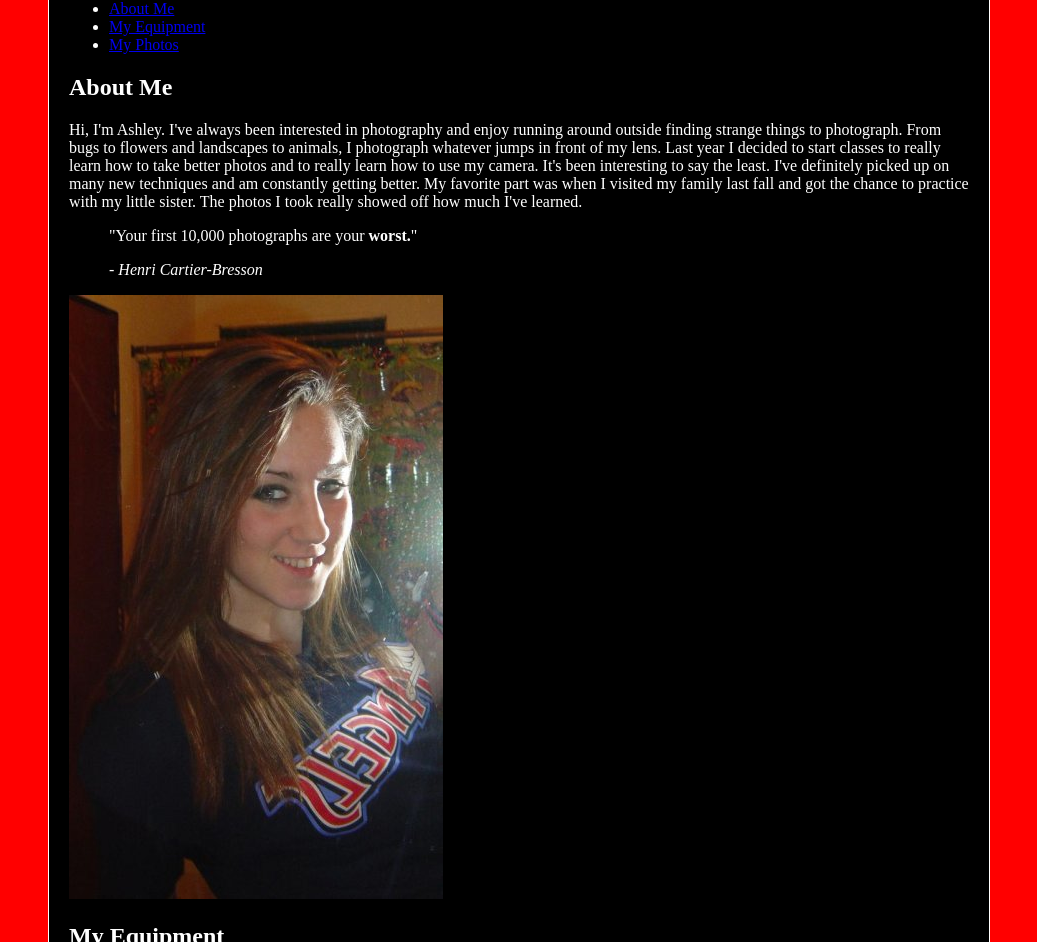
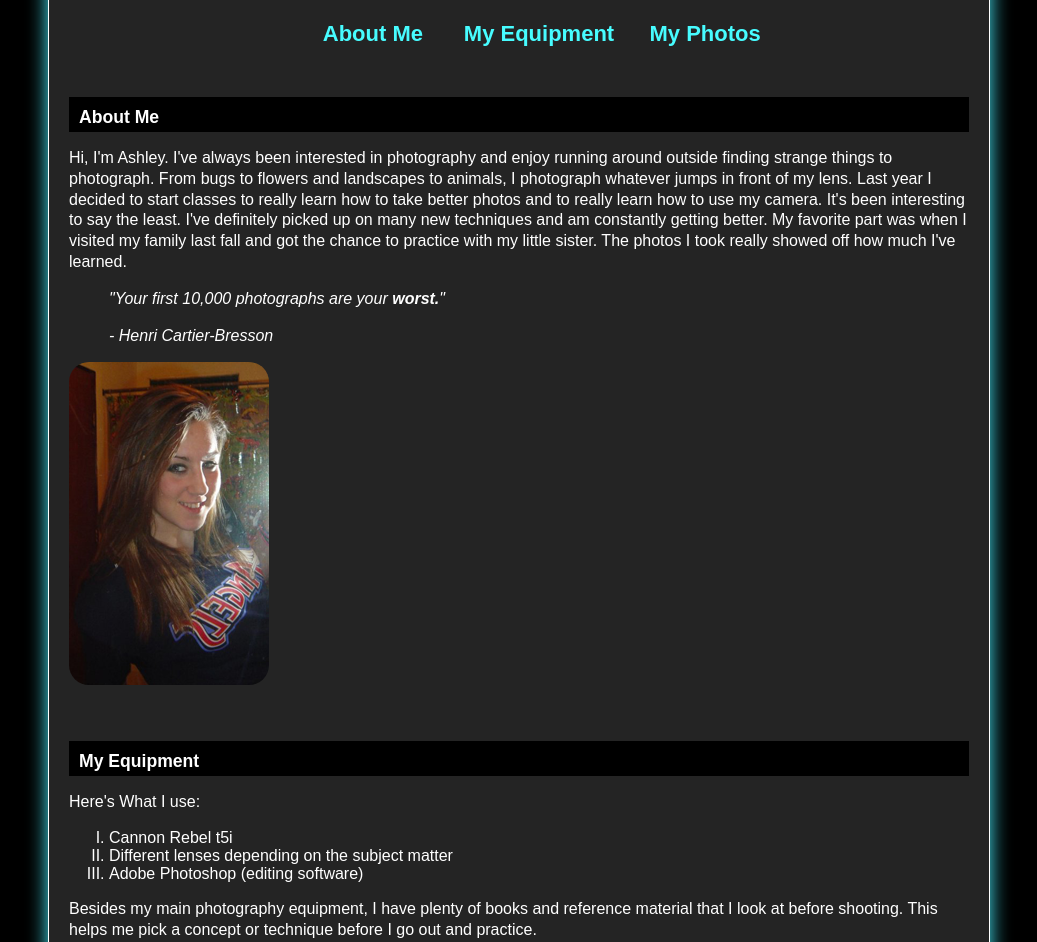
Before and after one commit to schaefera/DWS1, a plain HTML site: page Project 2/index.html in a window 1280 px wide. Shown: the part 143-1085 px from the top of the page, without its empty margins (121-1158 px from the left). Drawn offline with Linux system fonts and the light colour scheme.

Commit message:
project 2 requirements

```diff
--- a/Project 2/css/main.css
+++ b/Project 2/css/main.css
@@ -2,18 +2,28 @@
 	Created by Ashley Schaefer
 */
 
-
+@font-face {
+    font-family: 'ellianarelles_pathregular';
+    src: url('../fonts/ellianarelle_s_path-webfont.eot');
+    src: url('../fonts/ellianarelle_s_path-webfont.eot?#iefix') format('embedded-opentype'),
+         url('../fonts/ellianarelle_s_path-webfont.woff') format('woff'),
+         url('../fonts/ellianarelle_s_path-webfont.ttf') format('truetype'),
+         url('../fonts/ellianarelle_s_path-webfont.svg#ellianarelles_pathregular') format('svg');
+    font-weight: normal;
+    font-style: normal;
+		}
 
 /*body*/
 	body{
-	background-color: red;
+	background-color: #000;
 		}
 
 
 /*wrapper*/
 	#wrapper{
-		background-color: #000;
+		background-color: hsla(0, 0%, 100%, 0.14);
 		color: #fff;
+		font-family: sans-serif;
 		width: 900px;
 		margin: auto;
 		padding: 15px 20px 15px 20px;
@@ -21,12 +31,73 @@
 		border-radius:20px;
 			-moz-border-radius:20px;
 			-webkit-border-radius:20px;
+		box-shadow:0 0 20px #47f0ff;
+			-webkit-box-shadow:0 0 20px #47f0ff;
+			-moz-box-shadow: 0 0 20px #47f0ff;
+
+		}
+
+	h1{
+		text-align: center;
+		font-size: 350%;
+		font-family: 'ellianarelles_pathregular';
+		}
+	h2{
+		font-size: 110%;
+		background: #000;
+		padding-left: 10px;
+		padding-top: 10px;
+		height: 25px;
+		margin-top: 50px;
+		}
+	h3{
+		font-size: 100%;
+		background: #000;
+		padding-left: 10px;
+		padding-top: 10px;
+		height: 25px;
+		margin-top: 50px;
+		}
+	p{
+		line-height: 130%;
+		}
+
+	blockquote{
+		font-style: italic;
+		}
+
+	ol li{
+		list-style-type: upper-roman;
+		}
+
+/*Navigation*/
+	#navigation{
+		text-align: center;
+		font-size: 22px;
+		font-weight: bold;
+		color: #47f0ff;
+		}
+
+	#navigation li{
+		display: inline-block;
+		vertical-align: top;
+		width: 160px;
+
+		}
+
+		a:link{text-decoration: none;
+			color: #47fcff;}
+		a:visited{color: #fff;}
+		a:hover{text-shadow: 0 0 10px #fff;}
+		a:active{color: #ff24de;}
+
+
+/*Images*/
+	img{
+		border-radius:20px;
+			-moz-border-radius:20px;
+			-webkit-border-radius:20px;
 		}
 
 
-
-
-	h1{
-		text-align: center;
-		font-size: 300%;
-		}
+		a:hover img{box-shadow: 0 0 10px #fff;}
--- a/Project 2/index.html
+++ b/Project 2/index.html
@@ -16,16 +16,16 @@
 	</head>
 
 	<body>
-		<div id="wrapper">
-			<h1>Welcome to My World of Photography</h1>
+		<div id="wrapper"> <!--main body of my page-->
+			<h1>Welcome to My World of Photography</h1> <!--header section-->
 
-			<ul>
+			<ul id="navigation"> <!--navigation section-->
 				<li><a href="#about">About Me</a></li>
 				<li><a href="#equipment">My Equipment</a></li>
 				<li><a href="#images">My Photos</a></li>
 			</ul>
 
-			<h2 id="about">About Me</h2>
+			<h2 id="about">About Me</h2> <!--Section one-->
 
 			<p>Hi, I'm Ashley. I've always been interested in photography and enjoy running around outside finding
 				strange things to photograph. From bugs to flowers and landscapes to animals, I photograph whatever
@@ -38,19 +38,19 @@
 
 			<blockquote cite="http://digital-photography-school.com/photography-quotes/">
 				<p>"Your first 10,000 photographs are your <strong>worst.</strong>"</p>
-				<p><em>- Henri Cartier-Bresson</em></p>
+				<p>- Henri Cartier-Bresson</p>
 			</blockquote>
 
 			<p>
-				<img src="images/me.jpg"
+				<img src="images/meSmall.png"
 					alt="This is me, Ashley"
 					title="This is just an old picture of me. It's actually
 						an image from a few years ago"
-					width="374"
-					height="604"/>
+					width="200"
+					height="323"/>
 			</p>
 
-			<h2 id="equipment">My Equipment</h2>
+			<h2 id="equipment">My Equipment</h2><!--Section two-->
 
 			<p>Here's What I use:</p>
 
@@ -64,7 +64,7 @@
 				shooting. This helps me pick a concept or technique before I go out and practice.
 			</p>
 
-			<h3 id="images">Some of My Images</h3>
+			<h3 id="images">Some of My Images</h3><!--Section three-->
 
 			<figure>
 				<a href="images/tori.jpg"><img src="images/toriSmall.png"
```
Also changed, not shown: Project 2/images/meSmall.png (added).
